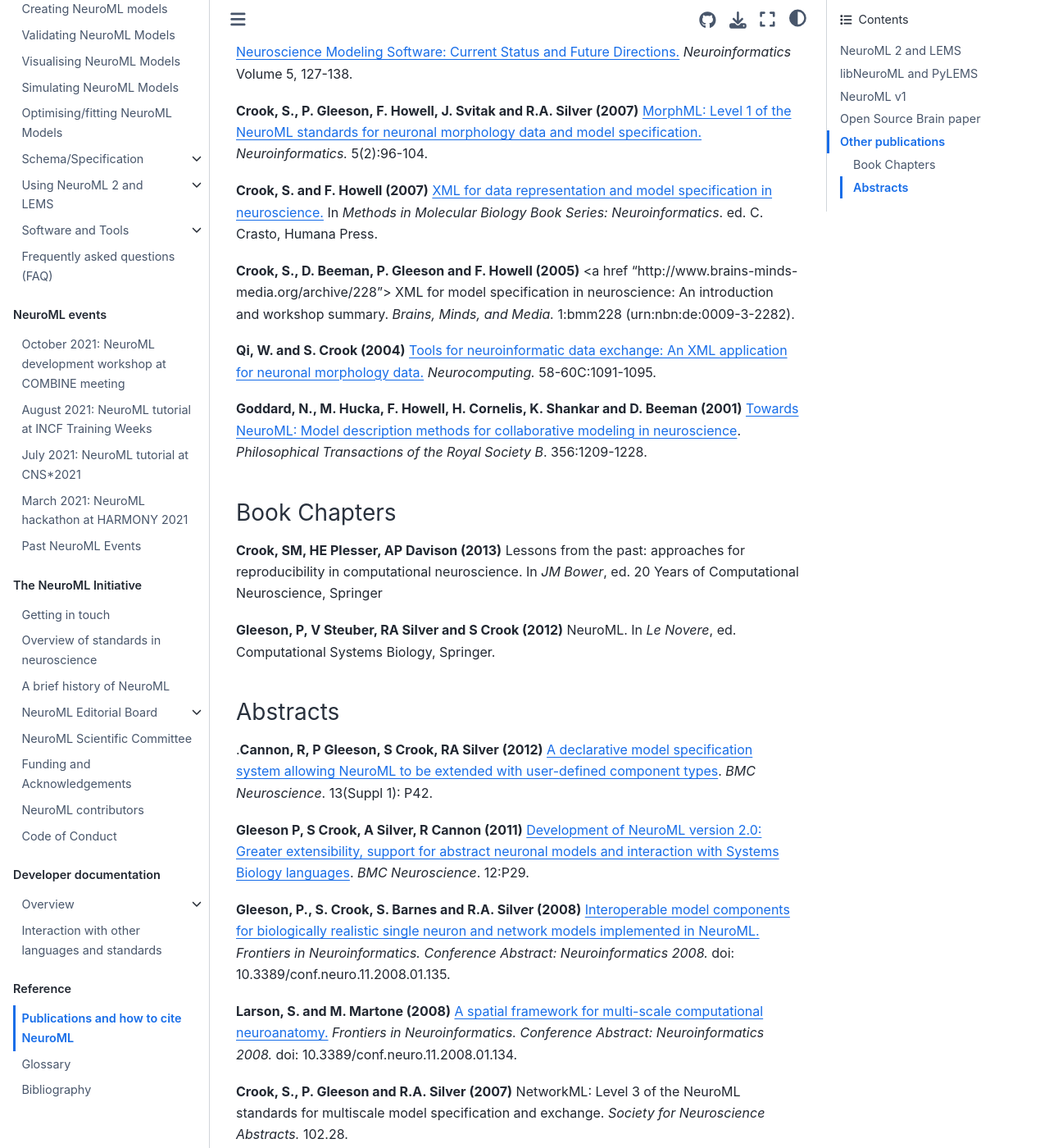
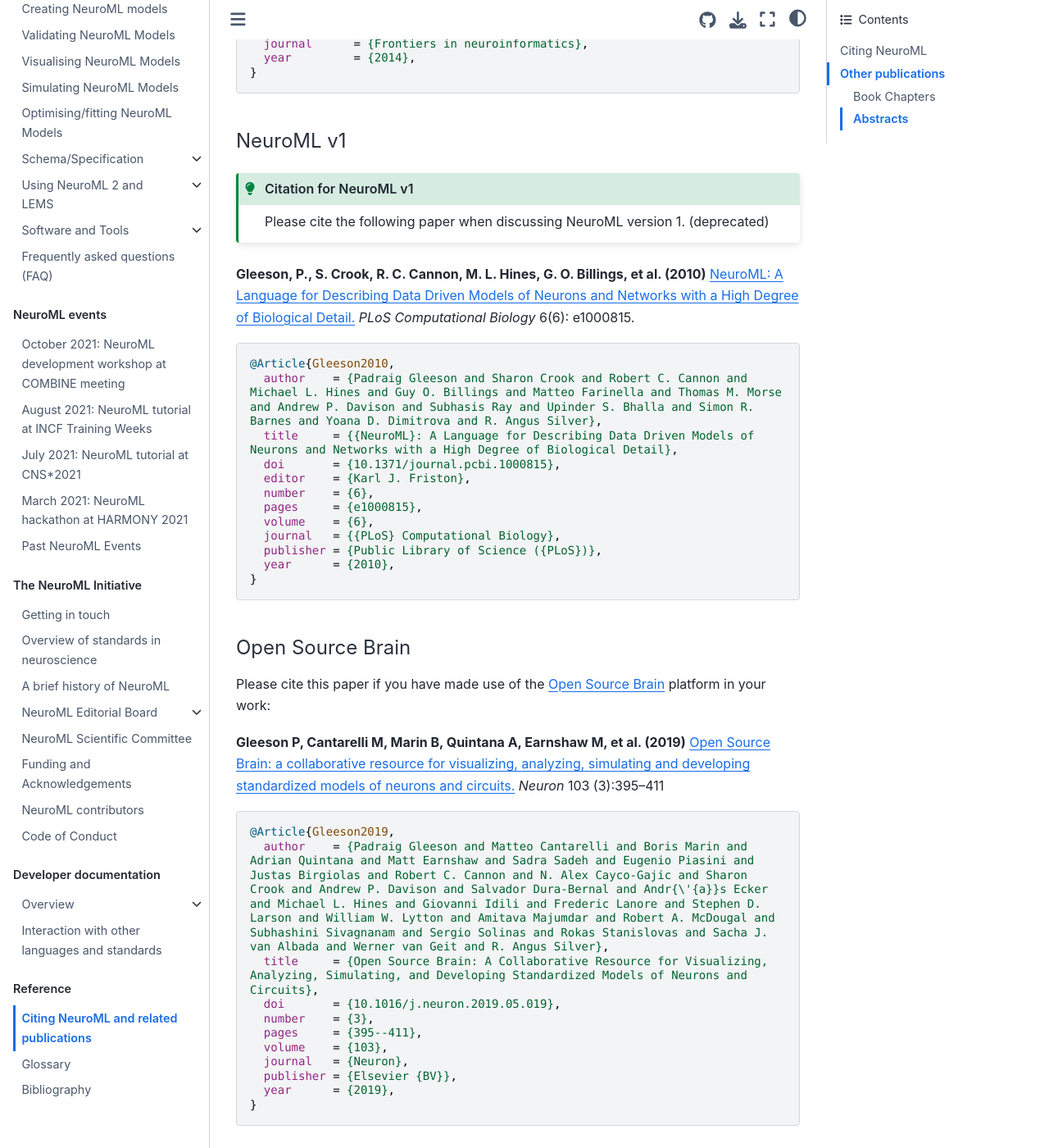
Before and after one commit to NeuroML/Documentation, a Jupyter Book: the page built from source/Reference/Publications.md, in a window 1280 px wide and 1400 px high, scrolled down 1520 px. Shown: the whole window at 82% size. Built offline with Jupyter Book 1.0.4 settings and Sphinx 7.4.7 and the Sphinx Book theme 1.1.4, drawn with Linux system fonts in a browser that asks for light colours; cross-references to code outside the pages are shown as plain code; some of the changed text lies outside the part shown.

Commit message:
feat: add biblatex citation sources and note on citing software versions

````diff
--- a/source/Reference/Publications.md
+++ b/source/Reference/Publications.md
@@ -1,17 +1,40 @@
 (citing)=
-# Publications and how to cite NeuroML
+# Citing NeuroML and related publications
+
+This page documents how one can cite NeuroML in their work, and lists publications associated to NeuroML.
+
+## Citing NeuroML
+
+Please cite NeuroML in your work whenever you have used it.
+Generally, you should cite the particular paper while discussing NeuroML in the text, and also note and cite the specific version of the NeuroML tool that has been used in the work.
+
+### Papers
+
+Please cite the following papers as required:
 
 #### NeuroML 2 and LEMS
 ```{admonition} The main citation for NeuroML 2
 :class: tip
 Please cite the following paper when discussing NeuroML v2.0 or LEMS.
 ```
+
 **Cannon RC, Gleeson P, Crook S, Ganapathy G, Marin B, Piasini E and Silver RA (2014)**
 <a  href="http://journal.frontiersin.org/Journal/10.3389/fninf.2014.00079/abstract">LEMS: A language for expressing complex biological models
     in concise and hierarchical form and its use in underpinning NeuroML 2</a>,
 <em>Frontiers in Neuroinformatics</em> 8: 79.
 
+```{code-block} bibtex
 
+@Article{Cannon2014,
+  author    = {Robert C. Cannon and Padraig Gleeson and Sharon Crook and Gautham Ganapathy and Boris Marin and Eugenio Piasini and R. Angus Silver},
+  title     = {{LEMS}: a language for expressing complex biological models in concise and hierarchical form and its use in underpinning {NeuroML} 2},
+  doi       = {10.3389/fninf.2014.00079},
+  volume    = {8},
+  journal   = {Frontiers in Neuroinformatics},
+  publisher = {Frontiers Media {SA}},
+  year      = {2014},
+}
+```
 
 #### libNeuroML and PyLEMS
 ```{admonition} Citation for Python & NeuroML
@@ -23,26 +46,88 @@
     modeling approaches in computational neuroscience.</a>
 <em>Frontiers in Neuroinformatics</em> 8: 38.
 
+```{code-block} bibtex
+@Article{Vella2014,
+  author       = {Vella, Michael and Cannon, Robert C. and Crook, Sharon and Davison, Andrew P. and Ganapathy, Gautham and Robinson, Hugh P. C. and Silver, R. Angus and Gleeson, Padraig},
+  title        = {libNeuroML and PyLEMS: using Python to combine procedural and declarative modeling approaches in computational neuroscience.},
+  doi          = {10.3389/fninf.2014.00038},
+  pages        = {38},
+  volume       = {8},
+  journal      = {Frontiers in neuroinformatics},
+  year         = {2014},
+}
+```
+
 
 #### NeuroML v1
 ```{admonition} Citation for NeuroML v1
 :class: tip
-Please cite the following paper when discussing NeuroML version 1
+Please cite the following paper when discussing NeuroML version 1. (deprecated)
 ```
 **Gleeson, P., S. Crook, R. C. Cannon, M. L. Hines, G. O. Billings, et al. (2010)**
 <a  href="http://www.ploscompbiol.org/article/info%3Adoi%2F10.1371%2Fjournal.pcbi.1000815">NeuroML: A Language for Describing Data Driven
   Models of Neurons and Networks with a High Degree of Biological Detail.</a>
 <em>PLoS Computational Biology</em> 6(6): e1000815.
 
+```{code-block} bibtex
+@Article{Gleeson2010,
+  author    = {Padraig Gleeson and Sharon Crook and Robert C. Cannon and Michael L. Hines and Guy O. Billings and Matteo Farinella and Thomas M. Morse and Andrew P. Davison and Subhasis Ray and Upinder S. Bhalla and Simon R. Barnes and Yoana D. Dimitrova and R. Angus Silver},
+  title     = {{NeuroML}: A Language for Describing Data Driven Models of Neurons and Networks with a High Degree of Biological Detail},
+  doi       = {10.1371/journal.pcbi.1000815},
+  editor    = {Karl J. Friston},
+  number    = {6},
+  pages     = {e1000815},
+  volume    = {6},
+  journal   = {{PLoS} Computational Biology},
+  publisher = {Public Library of Science ({PLoS})},
+  year      = {2010},
+}
+```
 
-### Open Source Brain paper
+#### Open Source Brain
+
+Please cite this paper if you have made use of the [Open Source Brain](https://www.opensourcebrain.org) platform in your work:
+
 **Gleeson P, Cantarelli M, Marin B, Quintana A, Earnshaw M, et al. (2019)**
 <a  href="https://www.cell.com/neuron/fulltext/S0896-6273(19)30444-1">Open Source Brain: a collaborative resource for visualizing, analyzing, simulating and developing standardized models of neurons and circuits.</a> <em>Neuron</em> 103 (3):395–411
 
+```{code-block} bibtex
+@Article{Gleeson2019,
+  author    = {Padraig Gleeson and Matteo Cantarelli and Boris Marin and Adrian Quintana and Matt Earnshaw and Sadra Sadeh and Eugenio Piasini and Justas Birgiolas and Robert C. Cannon and N. Alex Cayco-Gajic and Sharon Crook and Andrew P. Davison and Salvador Dura-Bernal and Andr{\'{a}}s Ecker and Michael L. Hines and Giovanni Idili and Frederic Lanore and Stephen D. Larson and William W. Lytton and Amitava Majumdar and Robert A. McDougal and Subhashini Sivagnanam and Sergio Solinas and Rokas Stanislovas and Sacha J. van Albada and Werner van Geit and R. Angus Silver},
+  title     = {Open Source Brain: A Collaborative Resource for Visualizing, Analyzing, Simulating, and Developing Standardized Models of Neurons and Circuits},
+  doi       = {10.1016/j.neuron.2019.05.019},
+  number    = {3},
+  pages     = {395--411},
+  volume    = {103},
+  journal   = {Neuron},
+  publisher = {Elsevier {BV}},
+  year      = {2019},
+}
+```
+### Software
 
+It is important to cite software used in scientific work to:
 
-### Other publications
-**G&uuml;nay, C. et al. (2008) <a href="http://springerlink.com/content/2177143636k14816/"> Computational intelligence in electrophysiology: Trends and open problems</a>.**
+- aid reproducibility of work
+- to ensure that the developers of tools receive credit for their work.
+
+You can learn more about Software Citation Principles as set out by the [F1000 Software Citation working group](https://www.force11.org/group/software-citation-working-group) in [this work](https://peerj.com/articles/cs-86/) {cite}`Smith2016`.
+
+You can obtain the version of {ref}`pyNeuroML <pyneuroml>` and associated tools using the following command (with example output):
+
+```{code-block} console
+$ pynml -version
+pyNeuroML v0.5.20 (libNeuroML v0.3.1, jNeuroML v0.11.1)
+```
+
+Each NeuroML software tool has a unique DOI and reference associated with each release at the [Zenodo archival facility](https://zenodo.org/search?page=1&size=20&q=neuroml).
+On each entry, you will be able to find the DOI and citation of the particular version you are using, and you will also be able to download the citation in different formats at the bottom of the right hand side bar.
+
+## Other publications
+
+This section lists other publications related to NeuroML.
+
+**G&uuml;nay, C. et al. (2008)** <a href="http://springerlink.com/content/2177143636k14816/"> Computational intelligence in electrophysiology: Trends and open problems</a>.
 In Smolinski, Milanova and Hassanien, eds. <em>Applications of Computational Intelligence
     in Biology</em>. Springer, Berlin/Heidelberg.
 
@@ -64,10 +149,7 @@
 specification in neuroscience.</a> In <em>Methods in Molecular Biology Book Series: Neuroinformatics</em>. ed. C. Crasto,
 Humana Press.</p>
 
-**Crook, S., D. Beeman, P. Gleeson and F. Howell (2005)**
-<a href "http://www.brains-minds-media.org/archive/228">
-XML for model specification in neuroscience: An introduction and
-workshop summary. </a> <em>Brains, Minds, and Media.</em>  1:bmm228 (urn:nbn:de:0009-3-2282).</p>
+**Crook, S., D. Beeman, P. Gleeson and F. Howell (2005)** <a href="http://www.brains-minds-media.org/archive/228"> XML for model specification in neuroscience: An introduction and workshop summary. </a> <em>Brains, Minds, and Media.</em>  1:bmm228 (urn:nbn:de:0009-3-2282).</p>
 
 **Qi, W. and S. Crook (2004)**
 <a href="https://www.sciencedirect.com/science/article/pii/S0925231204001766">
@@ -80,7 +162,7 @@
 description methods for collaborative modeling
 in neuroscience</a>. <em>Philosophical Transactions of the Royal Society B</em>. 356:1209-1228.</p>
 
-#### Book Chapters
+### Book Chapters
 **Crook, SM, HE Plesser, AP Davison (2013)**
 Lessons from the past: approaches for reproducibility in computational neuroscience.
 In <em>JM Bower</em>, ed. 20 Years of Computational Neuroscience, Springer
@@ -90,8 +172,8 @@
 
 
 
-#### Abstracts
-.**Cannon, R, P Gleeson, S Crook, RA Silver (2012)** <a href="http://www.biomedcentral.com/1471-2202/13/S1/P42">A declarative model specification system allowing NeuroML to be extended with user-defined component types</a>. <em>BMC Neuroscience</em>. 13(Suppl 1): P42.
+### Abstracts
+**Cannon, R, P Gleeson, S Crook, RA Silver (2012)** <a href="http://www.biomedcentral.com/1471-2202/13/S1/P42">A declarative model specification system allowing NeuroML to be extended with user-defined component types</a>. <em>BMC Neuroscience</em>. 13(Suppl 1): P42.
 </p>
 
 **Gleeson P, S Crook, A Silver, R Cannon (2011)**
--- a/source/Reference/references.bib
+++ b/source/Reference/references.bib
@@ -204,3 +204,17 @@
   volume       = {7},
   publisher    = {Springer Science and Business Media {LLC}},
 }
+@Article{Smith2016,
+  author       = {Smith, Arfon M. and Katz, Daniel S. and Niemeyer, Kyle E. and Group, FORCE11 Software Citation Working},
+  date         = {2016-09},
+  year         = {2016},
+  journal      = {PeerJ Computer Science},
+  journaltitle = {PeerJ Computer Science},
+  title        = {Software citation principles},
+  doi          = {10.7717/peerj-cs.86},
+  issn         = {2376-5992},
+  pages        = {e86},
+  url          = {https://doi.org/10.7717/peerj-cs.86},
+  volume       = {2},
+  abstract     = {Software is a critical part of modern research and yet there is little support across the scholarly ecosystem for its acknowledgement and citation. Inspired by the activities of the FORCE11 working group focused on data citation, this document summarizes the recommendations of the FORCE11 Software Citation Working Group and its activities between June 2015 and April 2016. Based on a review of existing community practices, the goal of the working group was to produce a consolidated set of citation principles that may encourage broad adoption of a consistent policy for software citation across disciplines and venues. Our work is presented here as a set of software citation principles, a discussion of the motivations for developing the principles, reviews of existing community practice, and a discussion of the requirements these principles would place upon different stakeholders. Working examples and possible technical solutions for how these principles can be implemented will be discussed in a separate paper.},
+}
````
